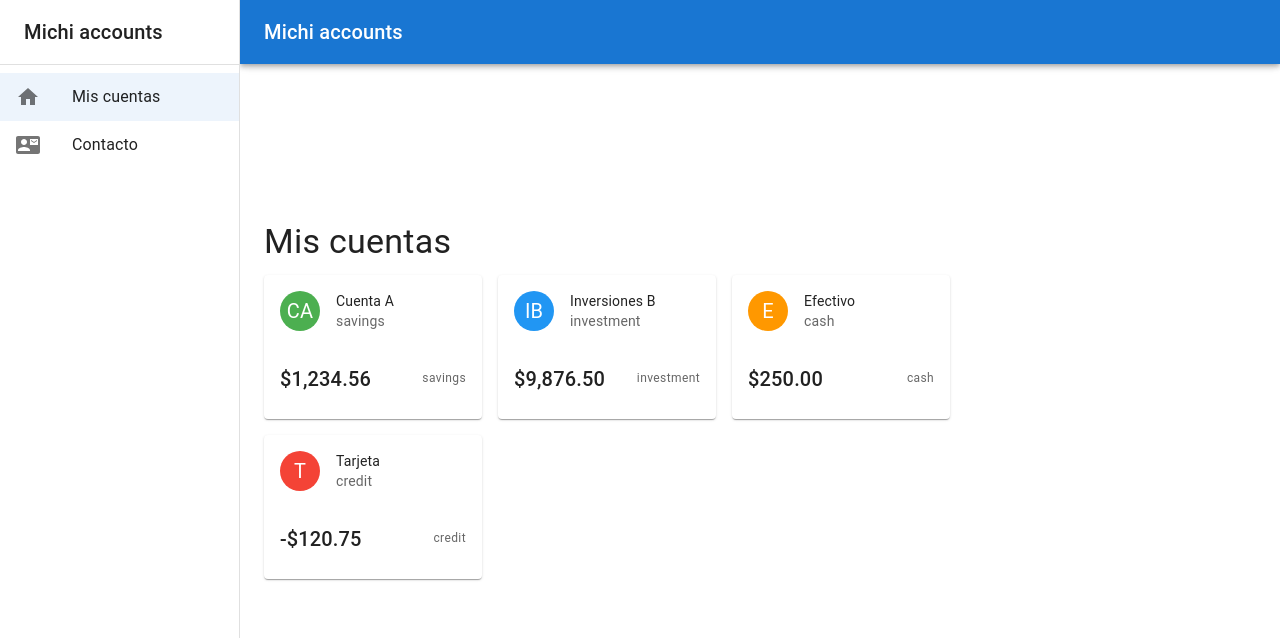
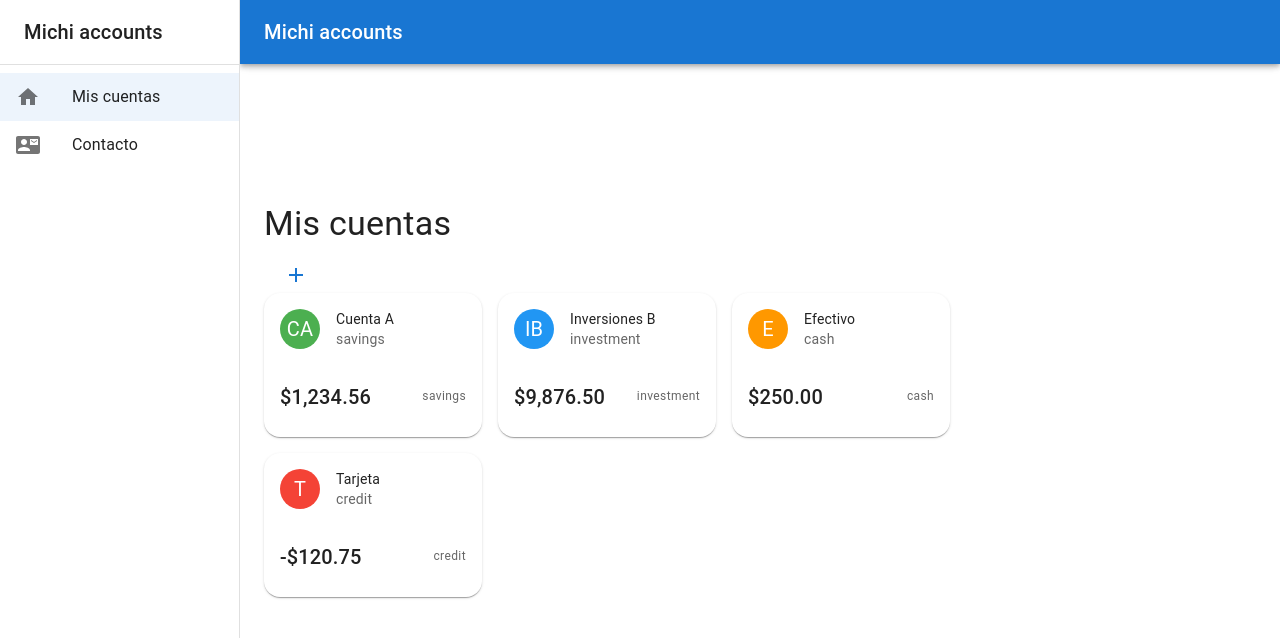
Before and after one commit to FerLaw1307/react-fer, a React (Vite) app: page / in a window 1280 px wide. Shown: the top 638 px of the page. Built offline with nearby package versions, Linux system fonts and the light colour scheme.

Commit message:
ejemplo de hook y fetch y ejemplo de boton material con react

```diff
--- a/src/components/account/account-card.tsx
+++ b/src/components/account/account-card.tsx
@@ -1,4 +1,3 @@
-import * as React from "react";
 import Card from "@mui/material/Card";
 import CardHeader from "@mui/material/CardHeader";
 import CardContent from "@mui/material/CardContent";
@@ -25,7 +24,7 @@ export default function AccountCard({ account }: Props) {
   const bg = typeColors[account.type] ?? typeColors.other;
 
   return (
-    <Card>
+    <Card sx={{ borderRadius: 4 }}>
       <CardHeader
         avatar={<Avatar sx={{ bgcolor: bg }}>{initials}</Avatar>}
         title={account.name}
--- /dev/null
+++ b/src/hooks/useAccounts.ts
@@ -0,0 +1,56 @@
+import { useState, useEffect } from "react";
+import { AccountViewModel } from "../components/account/accountDto";
+
+/**
+ * Hook para obtener la lista de cuentas del usuario
+ * Realiza una petición HTTP al backend para obtener los datos
+ * Por ahora utiliza un método dummy que simula la respuesta
+ */
+export function useAccounts() {
+  const [accounts, setAccounts] = useState<AccountViewModel[]>([]);
+  const [loading, setLoading] = useState(true);
+  const [error, setError] = useState<string | null>(null);
+
+  useEffect(() => {
+    const fetchAccounts = async () => {
+      try {
+        setLoading(true);
+        // TODO: Reemplazar con llamada real al backend cuando esté disponible
+        const data = await fetchAccountsFromBackend();
+        setAccounts(data);
+        setError(null);
+      } catch (err) {
+        setError(err instanceof Error ? err.message : "Error al cargar las cuentas");
+        setAccounts([]);
+      } finally {
+        setLoading(false);
+      }
+    };
+
+    fetchAccounts();
+  }, []);
+
+  return { accounts, loading, error };
+}
+
+/**
+ * Método dummy que simula una petición HTTP al backend
+ * Reemplazar con la llamada real cuando el backend esté disponible
+ */
+async function fetchAccountsFromBackend(): Promise<AccountViewModel[]> {
+  // Simular latencia de red
+  await new Promise((resolve) => setTimeout(resolve, 500));
+
+  // TODO: Cuando el backend esté listo, reemplazar con:
+  // const response = await fetch("/api/accounts");
+  // const data = await response.json();
+  // return data.map((acc: any) => new AccountViewModel(acc));
+
+  // Datos dummy
+  return [
+    new AccountViewModel({ id: "1", name: "Cuenta A", type: "savings", amount: 1234.56 }),
+    new AccountViewModel({ id: "2", name: "Inversiones B", type: "investment", amount: 9876.5 }),
+    new AccountViewModel({ id: "3", name: "Efectivo", type: "cash", amount: 250 }),
+    new AccountViewModel({ id: "4", name: "Tarjeta", type: "credit", amount: -120.75 }),
+  ];
+}
--- a/src/pages/Home/Home.tsx
+++ b/src/pages/Home/Home.tsx
@@ -1,26 +1,70 @@
-import * as React from "react";
 import Grid from "@mui/material/Grid";
 import Box from "@mui/material/Box";
 import Typography from "@mui/material/Typography";
+import CircularProgress from "@mui/material/CircularProgress";
+import Alert from "@mui/material/Alert";
 import AccountCard from "../../components/account/account-card";
-import { AccountViewModel } from "../../components/account/accountDto";
+import { useAccounts } from "../../hooks/useAccounts";
+import { Button, Menu, MenuItem } from "@mui/material";
+import AddIcon from "@mui/icons-material/Add";
+import React from "react";
 
 export default function Home() {
-  const accounts: AccountViewModel[] = React.useMemo(
-    () => [
-      new AccountViewModel({ id: "1", name: "Cuenta A", type: "savings", amount: 1234.56 }),
-      new AccountViewModel({ id: "2", name: "Inversiones B", type: "investment", amount: 9876.5 }),
-      new AccountViewModel({ id: "3", name: "Efectivo", type: "cash", amount: 250 }),
-      new AccountViewModel({ id: "4", name: "Tarjeta", type: "credit", amount: -120.75 }),
-    ],
-    []
-  );
-
+  // const listAccount = [new AccountViewModel()];
+  // const { accounts, loading, error } = {accounts: listAccount,  loading: true , error :""};
+  const { accounts, loading, error } = useAccounts();
+  const [anchorEl, setAnchorEl] = React.useState<null | HTMLElement>(null);
+  const open = Boolean(anchorEl);
+  const handleClick = (event: React.MouseEvent<HTMLButtonElement>) => {
+    setAnchorEl(event.currentTarget);
+  };
+  const handleClose = () => {
+    setAnchorEl(null);
+  };
   return (
     <Box>
       <Typography variant="h4" gutterBottom>
         Mis cuentas
       </Typography>
+      <Button
+        id="basic-button"
+        aria-controls={open ? 'basic-menu' : undefined}
+        aria-haspopup="true"
+        aria-expanded={open ? 'true' : undefined}
+        onClick={handleClick}
+      >
+        <AddIcon></AddIcon>
+      </Button>
+      <Menu
+        id="basic-menu"
+        anchorEl={anchorEl}
+        open={open}
+        onClose={handleClose}
+        slotProps={{
+          paper: {
+            'aria-labelledby': 'basic-button',
+          },
+        }}
+      >
+        <MenuItem onClick={handleClose}>Profile</MenuItem>
+        <MenuItem onClick={handleClose}>My account</MenuItem>
+        <MenuItem onClick={handleClose}>Logout</MenuItem>
+      </Menu>
+
+
+      {loading && (
+        <Box sx={{ display: "flex", justifyContent: "center", py: 4 }}>
+          <CircularProgress />
+        </Box>
+      )}
+
+      {error && (
+        <Alert severity="error" sx={{ mb: 2 }}>
+          {error}
+        </Alert>
+      )}
+
+      {!loading && accounts.length > 0 && (
         <Grid container spacing={2}>
           {accounts.map((acc) => (
             <Grid item xs={12} sm={6} md={4} key={acc.id}>
@@ -28,6 +72,13 @@ export default function Home() {
             </Grid>
           ))}
         </Grid>
+      )}
+
+      {!loading && accounts.length === 0 && !error && (
+        <Typography color="textSecondary">
+          No hay cuentas disponibles
+        </Typography>
+      )}
     </Box>
   );
 }
```
Lines whose indentation alone changed are shown as unchanged.
